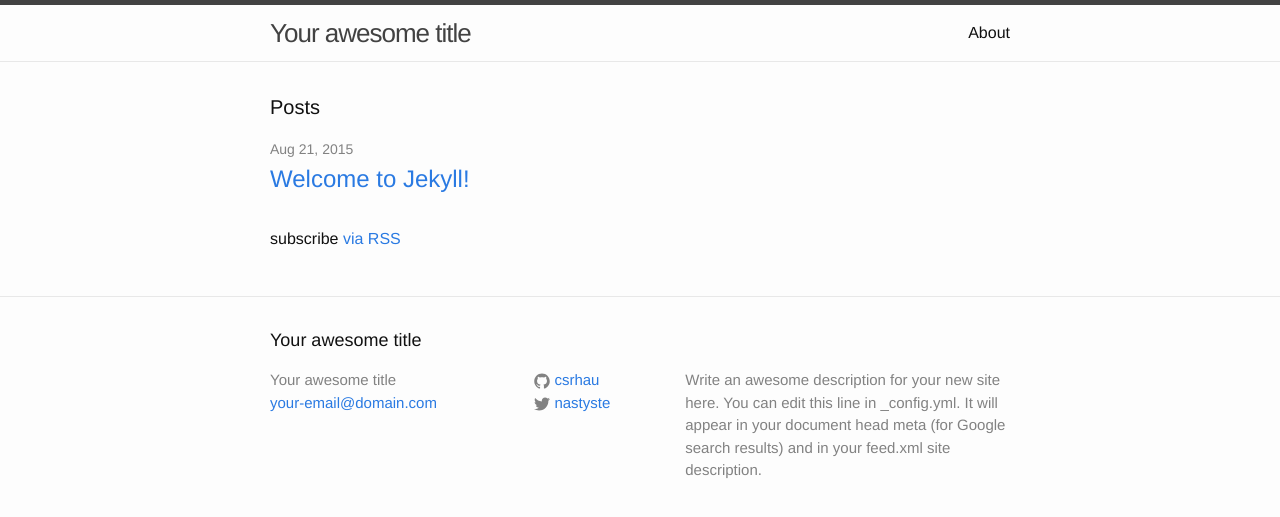
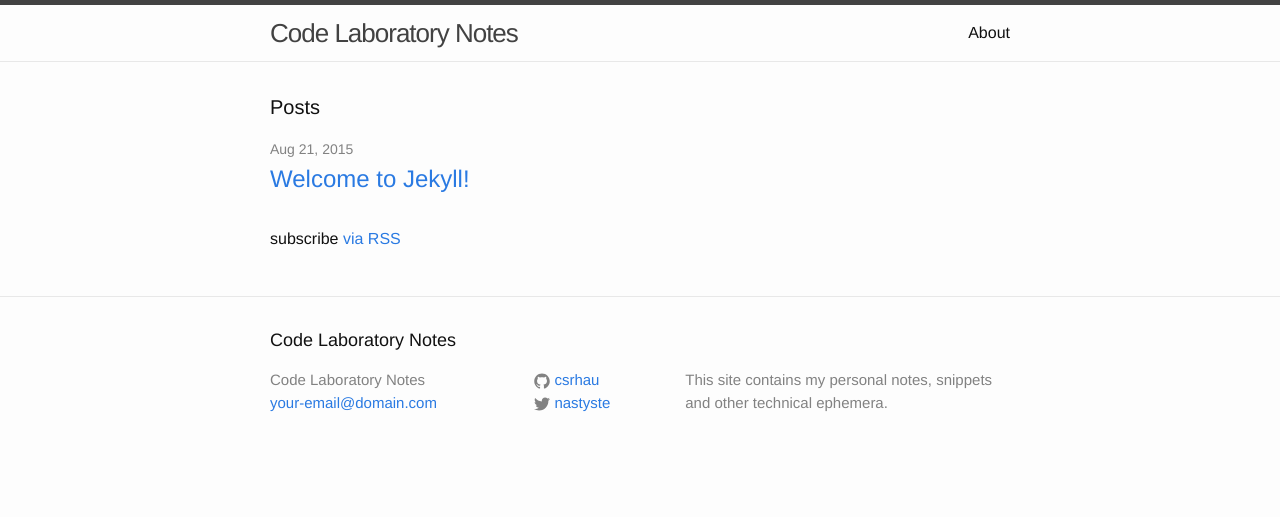
Before and after one commit to csrhau/laboratory, a Jekyll site: the page built from index.html, in a window 1280 px wide. Shown: the top 517 px of the page. Built offline with Jekyll 4.4.1, drawn with Linux system fonts in a browser that asks for light colours.

Commit message:
updated title, about

```diff
--- a/_config.yml
+++ b/_config.yml
@@ -1,10 +1,8 @@
 # Site settings
-title: Your awesome title
+title: Code Laboratory Notes
 email: your-email@domain.com
 description: > # this means to ignore newlines until "baseurl:"
-  Write an awesome description for your new site here. You can edit this
-  line in _config.yml. It will appear in your document head meta (for
-  Google search results) and in your feed.xml site description.
+  This site contains my personal notes, snippets and other technical ephemera.
 baseurl: "/laboratory/" # the subpath of your site, e.g. /blog/
 url: "http://csrhau.github.io" # the base hostname & protocol for your site
 twitter_username: nastyste
```
